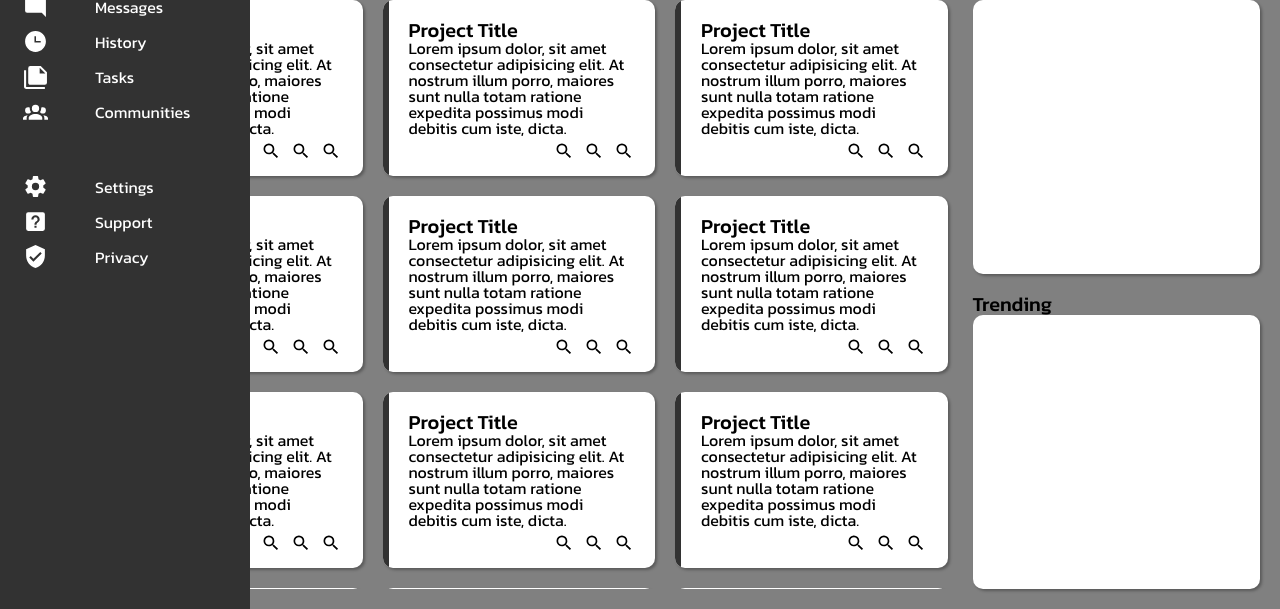
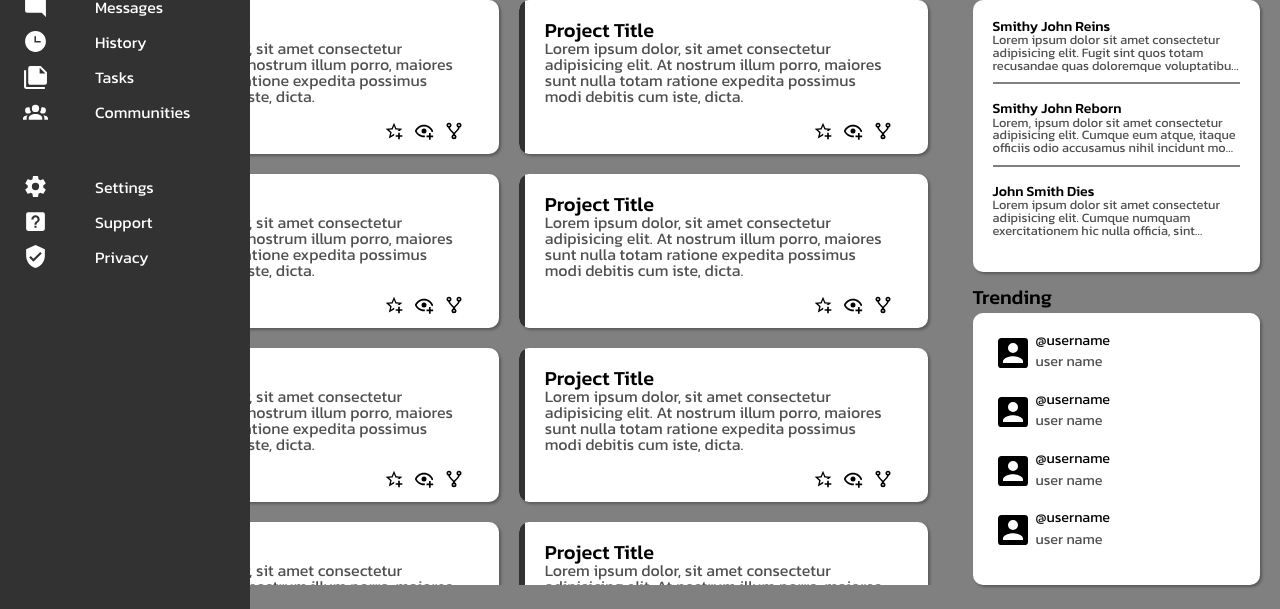
Before and after one commit to DarxyDev/admin-dashboard, a plain HTML site: page index.html in a window 1280 px wide. Shown: the part 191-800 px from the top of the page. Drawn offline with Linux system fonts and the light colour scheme.

Commit message:
cleaned up css a little, added css and content to trending, fixed css on announcements, added svgs for articles

```diff
--- a/index.html
+++ b/index.html
@@ -68,19 +68,19 @@
         <ul>
             <li>
                 <div class='nav-sm-container'><svg class="nav-symbol">
-                        <use xlink:href="#svg_settings" />
+                        <use href="#svg_settings" />
                     </svg></div>
                 <div>Settings</div>
             </li>
             <li>
                 <div class='nav-sm-container'><svg class="nav-symbol">
-                        <use xlink:href="#svg_support" />
+                        <use href="#svg_support" />
                     </svg></div>
                 <div>Support</div>
             </li>
             <li>
                 <div class='nav-sm-container'><svg class="nav-symbol">
-                        <use xlink:href="#svg_privacy" />
+                        <use href="#svg_privacy" />
                     </svg></div>
                 <div>Privacy</div>
             </li>
@@ -133,13 +133,13 @@
                             </div>
                             <div class="article-nav">
                                 <svg class="symbol-default">
-                                    <use href="#svg_search"></use>
+                                    <use href="#svg_favorite"></use>
                                 </svg>
                                 <svg class="symbol-default">
-                                    <use href="#svg_search"></use>
+                                    <use href="#svg_follow"></use>
                                 </svg>
                                 <svg class="symbol-default">
-                                    <use href="#svg_search"></use>
+                                    <use href="#svg_source"></use>
                                 </svg>
                             </div>
                         </div>
@@ -155,13 +155,13 @@
                             </div>
                             <div class="article-nav">
                                 <svg class="symbol-default">
-                                    <use href="#svg_search"></use>
+                                    <use href="#svg_favorite"></use>
                                 </svg>
                                 <svg class="symbol-default">
-                                    <use href="#svg_search"></use>
+                                    <use href="#svg_follow"></use>
                                 </svg>
                                 <svg class="symbol-default">
-                                    <use href="#svg_search"></use>
+                                    <use href="#svg_source"></use>
                                 </svg>
                             </div>
                         </div>
@@ -177,13 +177,13 @@
                             </div>
                             <div class="article-nav">
                                 <svg class="symbol-default">
-                                    <use href="#svg_search"></use>
+                                    <use href="#svg_favorite"></use>
                                 </svg>
                                 <svg class="symbol-default">
-                                    <use href="#svg_search"></use>
+                                    <use href="#svg_follow"></use>
                                 </svg>
                                 <svg class="symbol-default">
-                                    <use href="#svg_search"></use>
+                                    <use href="#svg_source"></use>
                                 </svg>
                             </div>
                         </div>
@@ -199,13 +199,13 @@
                             </div>
                             <div class="article-nav">
                                 <svg class="symbol-default">
-                                    <use href="#svg_search"></use>
+                                    <use href="#svg_favorite"></use>
                                 </svg>
                                 <svg class="symbol-default">
-                                    <use href="#svg_search"></use>
+                                    <use href="#svg_follow"></use>
                                 </svg>
                                 <svg class="symbol-default">
-                                    <use href="#svg_search"></use>
+                                    <use href="#svg_source"></use>
                                 </svg>
                             </div>
                         </div>
@@ -221,13 +221,13 @@
                             </div>
                             <div class="article-nav">
                                 <svg class="symbol-default">
-                                    <use href="#svg_search"></use>
+                                    <use href="#svg_favorite"></use>
                                 </svg>
                                 <svg class="symbol-default">
-                                    <use href="#svg_search"></use>
+                                    <use href="#svg_follow"></use>
                                 </svg>
                                 <svg class="symbol-default">
-                                    <use href="#svg_search"></use>
+                                    <use href="#svg_source"></use>
                                 </svg>
                             </div>
                         </div>
@@ -243,13 +243,13 @@
                             </div>
                             <div class="article-nav">
                                 <svg class="symbol-default">
-                                    <use href="#svg_search"></use>
+                                    <use href="#svg_favorite"></use>
                                 </svg>
                                 <svg class="symbol-default">
-                                    <use href="#svg_search"></use>
+                                    <use href="#svg_follow"></use>
                                 </svg>
                                 <svg class="symbol-default">
-                                    <use href="#svg_search"></use>
+                                    <use href="#svg_source"></use>
                                 </svg>
                             </div>
                         </div>
@@ -265,13 +265,13 @@
                             </div>
                             <div class="article-nav">
                                 <svg class="symbol-default">
-                                    <use href="#svg_search"></use>
+                                    <use href="#svg_favorite"></use>
                                 </svg>
                                 <svg class="symbol-default">
-                                    <use href="#svg_search"></use>
+                                    <use href="#svg_follow"></use>
                                 </svg>
                                 <svg class="symbol-default">
-                                    <use href="#svg_search"></use>
+                                    <use href="#svg_source"></use>
                                 </svg>
                             </div>
                         </div>
@@ -287,13 +287,13 @@
                             </div>
                             <div class="article-nav">
                                 <svg class="symbol-default">
-                                    <use href="#svg_search"></use>
+                                    <use href="#svg_favorite"></use>
                                 </svg>
                                 <svg class="symbol-default">
-                                    <use href="#svg_search"></use>
+                                    <use href="#svg_follow"></use>
                                 </svg>
                                 <svg class="symbol-default">
-                                    <use href="#svg_search"></use>
+                                    <use href="#svg_source"></use>
                                 </svg>
                             </div>
                         </div>
@@ -309,13 +309,13 @@
                             </div>
                             <div class="article-nav">
                                 <svg class="symbol-default">
-                                    <use href="#svg_search"></use>
+                                    <use href="#svg_favorite"></use>
                                 </svg>
                                 <svg class="symbol-default">
-                                    <use href="#svg_search"></use>
+                                    <use href="#svg_follow"></use>
                                 </svg>
                                 <svg class="symbol-default">
-                                    <use href="#svg_search"></use>
+                                    <use href="#svg_source"></use>
                                 </svg>
                             </div>
                         </div>
@@ -331,13 +331,13 @@
                             </div>
                             <div class="article-nav">
                                 <svg class="symbol-default">
-                                    <use href="#svg_search"></use>
+                                    <use href="#svg_favorite"></use>
                                 </svg>
                                 <svg class="symbol-default">
-                                    <use href="#svg_search"></use>
+                                    <use href="#svg_follow"></use>
                                 </svg>
                                 <svg class="symbol-default">
-                                    <use href="#svg_search"></use>
+                                    <use href="#svg_source"></use>
                                 </svg>
                             </div>
                         </div>
@@ -353,13 +353,13 @@
                             </div>
                             <div class="article-nav">
                                 <svg class="symbol-default">
-                                    <use href="#svg_search"></use>
+                                    <use href="#svg_favorite"></use>
                                 </svg>
                                 <svg class="symbol-default">
-                                    <use href="#svg_search"></use>
+                                    <use href="#svg_follow"></use>
                                 </svg>
                                 <svg class="symbol-default">
-                                    <use href="#svg_search"></use>
+                                    <use href="#svg_source"></use>
                                 </svg>
                             </div>
                         </div>
@@ -375,13 +375,13 @@
                             </div>
                             <div class="article-nav">
                                 <svg class="symbol-default">
-                                    <use href="#svg_search"></use>
+                                    <use href="#svg_favorite"></use>
                                 </svg>
                                 <svg class="symbol-default">
-                                    <use href="#svg_search"></use>
+                                    <use href="#svg_follow"></use>
                                 </svg>
                                 <svg class="symbol-default">
-                                    <use href="#svg_search"></use>
+                                    <use href="#svg_source"></use>
                                 </svg>
                             </div>
                         </div>
@@ -390,11 +390,60 @@
             </div>
             <div id="news-container">
                 <h1>Announcements</h1>
-                <div class="card"></div>
+                <div class="card">
+                    <div id="news">
+                        <div>
+                            <h2>Smithy John Reins</h2>
+                            <p>Lorem ipsum dolor sit amet consectetur adipisicing elit. Fugit sint quos totam recusandae
+                                quas doloremque voluptatibus dolor tempore?</p>
+                        </div>
+                        <div>
+                            <h2>Smithy John Reborn</h2>
+                            <p>Lorem, ipsum dolor sit amet consectetur adipisicing elit. Cumque eum atque, itaque
+                                officiis odio accusamus nihil incidunt modi sunt.</p>
+                        </div>
+                        <div>
+                            <h2>John Smith Dies</h2>
+                            <p>Lorem ipsum dolor sit amet consectetur adipisicing elit. Cumque numquam exercitationem
+                                hic nulla officia, sint corporis similique?</p>
+                        </div>
+                    </div>
+                </div>
             </div>
             <div id="trends-container">
                 <h1>Trending</h1>
-                <div class="card"></div>
+                <div class="card">
+                    <div id="trends">
+                        <div>
+                            <svg class="img-profile-sm">
+                                <use href="#svg_account-box"></use>
+                            </svg>
+                            <h3>@username</h3>
+                            <p>user name</p>
+                        </div>
+                        <div>
+                            <svg class="img-profile-sm">
+                                <use href="#svg_account-box"></use>
+                            </svg>
+                            <h3>@username</h3>
+                            <p>user name</p>
+                        </div>
+                        <div>
+                            <svg class="img-profile-sm">
+                                <use href="#svg_account-box"></use>
+                            </svg>
+                            <h3>@username</h3>
+                            <p>user name</p>
+                        </div>
+                        <div>
+                            <svg class="img-profile-sm">
+                                <use href="#svg_account-box"></use>
+                            </svg>
+                            <h3>@username</h3>
+                            <p>user name</p>
+                        </div>
+                    </div>
+                </div>
             </div>
         </div>
     </div>
@@ -448,7 +497,18 @@
                 <path
                     d="M10,21H14A2,2 0 0,1 12,23A2,2 0 0,1 10,21M21,19V20H3V19L5,17V11C5,7.9 7.03,5.17 10,4.29C10,4.19 10,4.1 10,4A2,2 0 0,1 12,2A2,2 0 0,1 14,4C14,4.1 14,4.19 14,4.29C16.97,5.17 19,7.9 19,11V17L21,19M17,11A5,5 0 0,0 12,6A5,5 0 0,0 7,11V18H17V11M19.75,3.19L18.33,4.61C20.04,6.3 21,8.6 21,11H23C23,8.07 21.84,5.25 19.75,3.19M1,11H3C3,8.6 3.96,6.3 5.67,4.61L4.25,3.19C2.16,5.25 1,8.07 1,11Z" />
             </symbol>
-
+            <symbol id="svg_favorite" viewbox="0 0 24 24">
+                <path
+                    d="M5.8 21L7.4 14L2 9.2L9.2 8.6L12 2L14.8 8.6L22 9.2L18.8 12H18C17.3 12 16.6 12.1 15.9 12.4L18.1 10.5L13.7 10.1L12 6.1L10.3 10.1L5.9 10.5L9.2 13.4L8.2 17.7L12 15.4L12.5 15.7C12.3 16.2 12.1 16.8 12.1 17.3L5.8 21M17 14V17H14V19H17V22H19V19H22V17H19V14H17Z" />
+            </symbol>
+            <symbol id="svg_follow" viewbox="0 0 24 24">
+                <path
+                    d="M12,4.5C7,4.5 2.73,7.61 1,12C2.73,16.39 7,19.5 12,19.5C12.36,19.5 12.72,19.5 13.08,19.45C13.03,19.13 13,18.82 13,18.5C13,18.14 13.04,17.78 13.1,17.42C12.74,17.46 12.37,17.5 12,17.5C8.24,17.5 4.83,15.36 3.18,12C4.83,8.64 8.24,6.5 12,6.5C15.76,6.5 19.17,8.64 20.82,12C20.7,12.24 20.56,12.45 20.43,12.68C21.09,12.84 21.72,13.11 22.29,13.5C22.56,13 22.8,12.5 23,12C21.27,7.61 17,4.5 12,4.5M12,9A3,3 0 0,0 9,12A3,3 0 0,0 12,15A3,3 0 0,0 15,12A3,3 0 0,0 12,9M18,14.5V17.5H15V19.5H18V22.5H20V19.5H23V17.5H20V14.5H18Z" />
+            </symbol>
+            <symbol id="svg_source" viewbox="0 0 24 24">
+                <path
+                    d="M6,2A3,3 0 0,1 9,5C9,6.28 8.19,7.38 7.06,7.81C7.15,8.27 7.39,8.83 8,9.63C9,10.92 11,12.83 12,14.17C13,12.83 15,10.92 16,9.63C16.61,8.83 16.85,8.27 16.94,7.81C15.81,7.38 15,6.28 15,5A3,3 0 0,1 18,2A3,3 0 0,1 21,5C21,6.32 20.14,7.45 18.95,7.85C18.87,8.37 18.64,9 18,9.83C17,11.17 15,13.08 14,14.38C13.39,15.17 13.15,15.73 13.06,16.19C14.19,16.62 15,17.72 15,19A3,3 0 0,1 12,22A3,3 0 0,1 9,19C9,17.72 9.81,16.62 10.94,16.19C10.85,15.73 10.61,15.17 10,14.38C9,13.08 7,11.17 6,9.83C5.36,9 5.13,8.37 5.05,7.85C3.86,7.45 3,6.32 3,5A3,3 0 0,1 6,2M6,4A1,1 0 0,0 5,5A1,1 0 0,0 6,6A1,1 0 0,0 7,5A1,1 0 0,0 6,4M18,4A1,1 0 0,0 17,5A1,1 0 0,0 18,6A1,1 0 0,0 19,5A1,1 0 0,0 18,4M12,18A1,1 0 0,0 11,19A1,1 0 0,0 12,20A1,1 0 0,0 13,19A1,1 0 0,0 12,18Z" />
+            </symbol>
         </defs>
     </svg>
 </body>
--- a/styles.css
+++ b/styles.css
@@ -1,55 +1,73 @@
 /* general */
 :root {
-    --col-nav: rgb(50,50,50);
+    --col-darken: rgba(0, 0, 0, .2);
+    --col-nav: rgb(50, 50, 50);
     --col-head: white;
-    --col-main: lightgrey;
+    --col-main: gray;
     --col-nav-text: white;
     --nav-width-lg: 250px;
     --nav-width-sm: 70px;
-}
-
-html,
-body {
-    height: 100%;
-    width: 100%;
 }
 
 body {
     display: flex;
     font-family: 'Kanit', sans-serif;
 }
-button{
-    background-color:var(--col-nav);
-    color:var(--col-nav-text);
-    padding:.5rem 1rem;
-    height:fit-content;
-    width:5rem;
-    cursor:pointer;
+
+button {
+    background-color: var(--col-nav);
+    color: var(--col-nav-text);
+    padding: .5rem 1rem;
+    height: fit-content;
+    width: 5rem;
+    cursor: pointer;
 }
-button:hover{
-    opacity:.85;
+
+button:hover {
+    opacity: .85;
 }
-input, button{
-    border-radius:100vmin;
-    border:none;
+
+input,
+button {
+    border-radius: 100vmin;
+    border: none;
 }
-input{
-    background-color:var(--col-main);
-    width:80%;
+
+input {
+    background-color: var(--col-darken);
+    width: 80%;
+    padding: 3px 10px;
 }
-svg{
-    cursor:pointer;
-    border-radius:3px;
+
+input:focus {
+    outline-color: rgb(125, 125, 125);
 }
-svg:hover{
-    opacity:.5;
+
+svg {
+    cursor: pointer;
+    border-radius: 3px;
 }
-#nav-pop svg:hover{
-    opacity:1;
+
+svg:hover {
+    opacity: .5;
 }
-h1{
-    font-size:1.25em;
-    font-weight:500;
+
+#nav-pop svg:hover {
+    opacity: 1;
+}
+
+h1 {
+    font-size: 1.25em;
+    font-weight: 500;
+}
+
+h2 {
+    font-size: 1.1em;
+    font-weight: 500;
+}
+
+p {
+    color: rgb(80, 80, 80);
 }
 
 /* nav */
@@ -88,8 +106,9 @@ h1{
     cursor: pointer;
     padding: 5px 0;
 }
-#nav-pop>ul>li:hover{
-    background-color:rgba(255,255,255,.2);
+
+#nav-pop>ul>li:hover {
+    background-color: rgba(255, 255, 255, .2);
 }
 
 #nav-pop>ul>li>* {
@@ -121,7 +140,7 @@ h1{
     fill: var(--col-nav-text);
     width: calc(var(--nav-width-sm) - 20px);
     height: calc(var(--nav-width-sm) - 20px);
-    padding-left:10px;
+    padding-left: 10px;
 }
 
 #logo,
@@ -136,121 +155,206 @@ h1{
     display: grid;
     grid-template-rows: 150px calc(100vh - 150px);
 }
-#main-container>*{
-    padding:20px;
+
+#main-container>* {
+    padding: 20px;
 }
-.symbol-default{
-    fill:'black';
-    width:1.25rem;
-    height:1.25rem;
+
+.symbol-default {
+    fill: 'black';
+    width: 1.25rem;
+    height: 1.25rem;
 }
-.img-profile-sm{
-    fill:black;
-    width:2.5rem;
-    height:2.5rem;
+
+.img-profile-sm {
+    fill: black;
+    width: 2.5rem;
+    height: 2.5rem;
 }
-.img-profile-lg{
-    fill:black;
-    width:3.5rem;
-    height:3.5rem;
+
+.img-profile-lg {
+    fill: black;
+    width: 3.5rem;
+    height: 3.5rem;
 }
+
 /* header */
 #header {
     display: grid;
     grid-template: 1fr 2fr / 2fr 1fr;
-    background-color:var(--col-head);
+    background-color: var(--col-head);
 }
-#h_search{
-    display:flex;
-    gap:20px;
-    align-items:center;
+
+#h_search {
+    display: flex;
+    gap: 10px;
+    align-items: center;
 }
-#h_user{
-    display:flex;
-    flex-direction:row;
-    gap:20px;
-    margin-left:auto;
+
+#h_user {
+    display: flex;
+    flex-direction: row;
+    gap: 20px;
+    margin-left: auto;
     justify-content: center;
-    align-items:center;
+    align-items: center;
 }
-#h_user-greeting{
-    display:flex;
-    align-items:center;
-    gap:20px;
+
+#h_user-greeting {
+    display: flex;
+    align-items: center;
+    gap: 20px;
 }
-.greeting{
-    font-size:1rem;
-    display:flex;
-    flex-direction:column-reverse;
+
+.greeting {
+    font-size: 1rem;
+    display: flex;
+    flex-direction: column-reverse;
 }
-.username{
-    font-size:1.5rem;
+
+.username {
+    font-size: 1.5rem;
 }
-#h_nav{
-    display:grid;
+
+#h_nav {
+    display: grid;
     grid-template-columns: 1fr 1fr 1fr;
-    gap:20px;
-    margin:auto 0 auto auto;
+    gap: 20px;
+    margin: auto 0 auto auto;
 }
 
 
 /* content */
 #content {
-    background-color: grey;
+    background-color: var(--col-main);
     display: grid;
-    grid-template: 1fr 1fr / 3fr 1fr;
-    gap:20px;
+    grid-template: repeat(2, 48%) / 3fr minmax(15em, 1fr);
+    gap: 20px;
 }
-#content>div{
-    display:grid;
+
+#content>div {
+    display: grid;
     grid-template: 1rem 1fr / 1fr;
     gap: 5px;
 }
-.card{
-    background-color:var(--col-head);
-    border-radius:10px;
-    width:100%;
-    height:100%;
-    box-sizing:border-box;
-    box-shadow: 2px 2px 3px rgba(0,0,0,.3);
-    overflow:hidden;
+
+#content>div>h1 {
+    line-height: .5em;
 }
+
+/* padding and margin did not work, inverse line-height worked */
+.card {
+    background-color: var(--col-head);
+    border-radius: 10px;
+    width: 100%;
+    height: 100%;
+    box-sizing: border-box;
+    box-shadow: 2px 2px 3px rgba(0, 0, 0, .3);
+    overflow: hidden;
+}
+
 #cards-container {
     grid-area: 2 span / 1 span;
 }
-#cards-container>div{
-    padding-right:5px;
-    display:grid;
-    grid-template-columns: repeat(auto-fit, minmax(200px, 1fr));
-    /* grid-template-rows: repeat(auto-fit, minmax(150px, 1fr)); */
-    grid-auto-rows:min-content;
+
+#cards-container>div {
+    padding-right: 5px;
+    display: grid;
+    grid-template-columns: 1fr;
+    grid-auto-rows: min-content;
     gap: 20px;
     overflow: auto;
-    -ms-overflow-style:none;
-    scrollbar-width:none;
+    -ms-overflow-style: none;
+    scrollbar-width: none;
 }
-#cards-container>div::-webkit-scrollbar{
-    display:none;
+
+@media screen and (min-width: 960px) {
+    #cards-container>div {
+        grid-template-columns: repeat(2, calc(50% - 20px));
+    }
 }
-.article{
-    width:90%;
-    height:80%;
+
+#cards-container>div::-webkit-scrollbar {
+    display: none;
+}
+
+.article {
+    width: 90%;
     border-left: 6px solid var(--col-nav);
-    padding:20px;
-    display:grid;
+    padding: 20px;
+    display: grid;
     grid-template-rows: 80% 20%;
 }
-.article > div > p{
-    padding-right:20px;
+
+.article>div>p {
+    padding-right: 20px;
 }
-.article-nav{
-    margin-left:auto;
-    margin-top:auto;
-    padding-right:20px;
-    display:flex;
-    gap:10px;
+
+.article-nav {
+    margin-left: auto;
+    margin-top: auto;
+    padding-right: 20px;
+    padding-top: 10px;
+    display: flex;
+    gap: 10px;
 }
+
 #news-container,
 #trends-container {
     grid-column-start: 2;
 }
+
+#news {
+    height: 80%;
+    /*100% is larger than parent?*/
+    padding: 20px;
+    display: flex;
+    flex-direction: column;
+    justify-content: space-between;
+    gap: 10px;
+    font-size: .8em;
+}
+
+#news>div:not(:last-child) {
+    border-bottom: solid 2px var(--col-main);
+    padding-bottom: 10px;
+}
+
+#news>div>p {
+    overflow: hidden;
+    text-overflow: ellipsis;
+    display: -webkit-box;
+    -webkit-line-clamp: 3;
+    line-clamp: 3;
+    -webkit-box-orient: vertical;
+}
+
+@media screen and (max-height:500px) {
+    #news>div>p {
+        -webkit-line-clamp: 1;
+        line-clamp: 1;
+    }
+}
+
+@media screen and (max-height:700px) {
+    #news>div>p {
+        -webkit-line-clamp: 2;
+        line-clamp: 2;
+    }
+}
+#trends {
+    height:80%;
+    padding:20px;
+    display:flex;
+    flex-direction:column;
+    justify-content:space-between;
+}
+#trends>div{
+    display:grid;
+    grid-template-columns: 2.5rem 1fr;
+    gap:3px;
+    font-size:.9em;
+}
+#trends>div>svg{
+    grid-row: span 2;
+}
```
